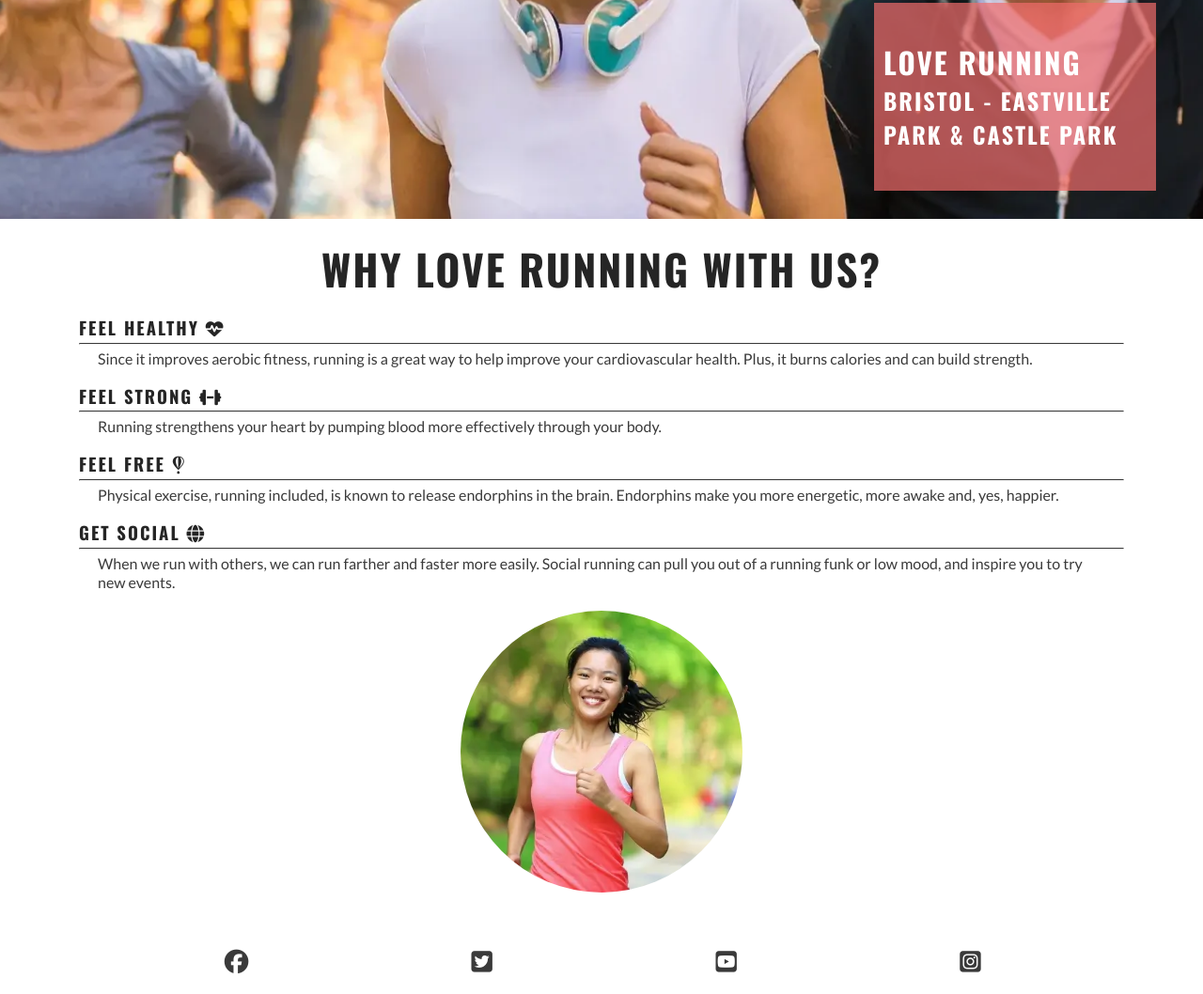
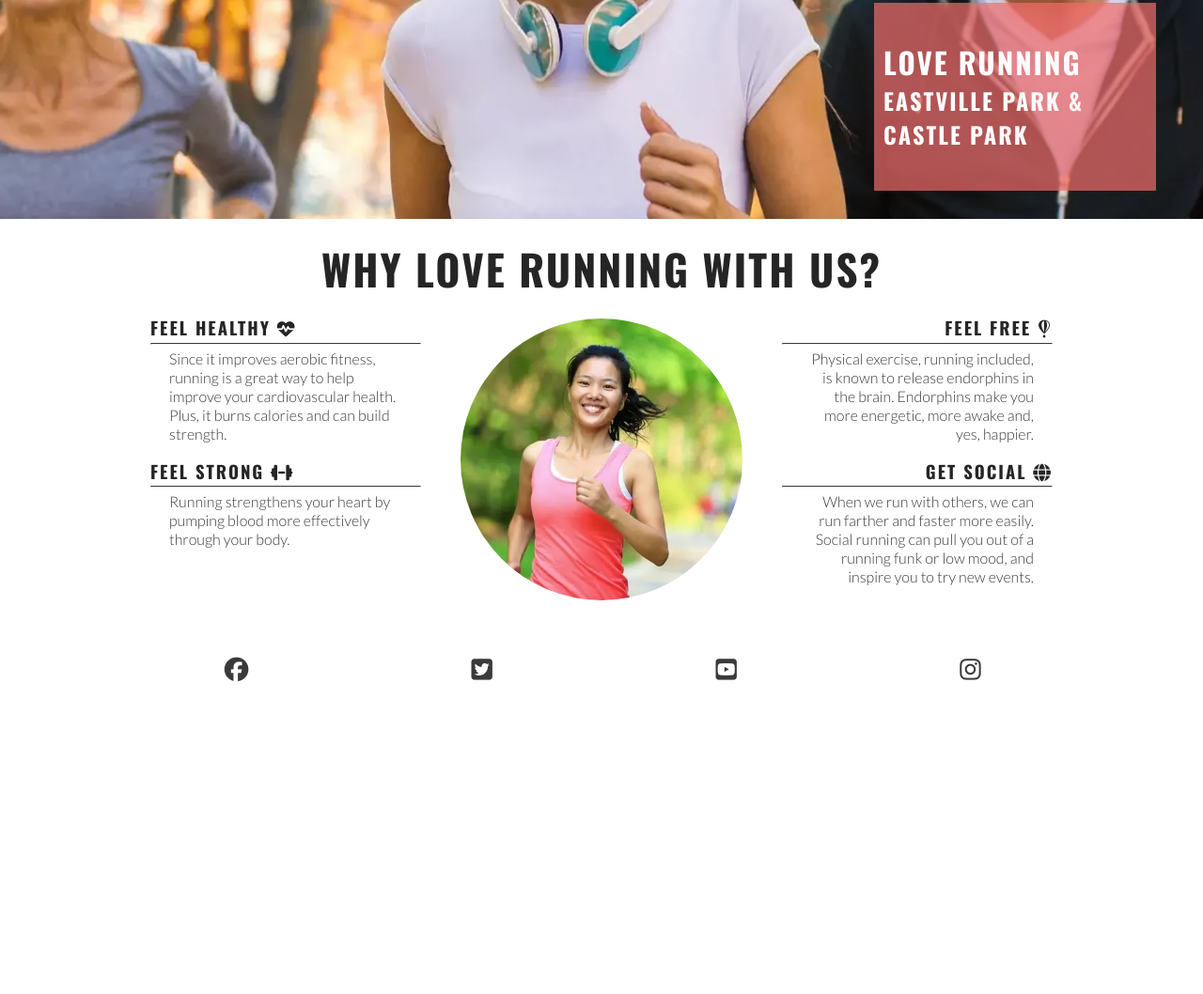
Before and after one commit to skb399/love-running, a plain HTML site: page index.html in a window 1280 px wide. Shown: the part 446-1504 px from the top of the page at 94% size. After the commit the page ends 1193 px from the top, so only its background shows below. Drawn offline with nearby package versions, Linux system fonts and the light colour scheme.

Commit message:
make reasons section responsive

```diff
--- a/assets/css/styles.css
+++ b/assets/css/styles.css
@@ -1,29 +1,27 @@
-/*Google Fonts Import*/
-@import url("https://fonts.googleapis.com/css2?family=Oswald:wght@200..700&display=swap");
-@import url("https://fonts.googleapis.com/css2?family=Lato:ital,wght@0,100;0,300;0,400;0,700;0,900;1,100;1,300;1,400;1,700;1,900&family=Oswald:wght@200..700&display=swap");
+/* Google fonts import */
+@import url('https://fonts.googleapis.com/css2?family=Lato:wght@300&family=Oswald:wght@200;300;400;500;600;700&display=swap');
 
-/* Wildcard selector to overide default added by browser */
+/* Asterisk wildcard selector to override default styles added by the browser */
 * {
+    padding: 0;
     margin: 0;
-    padding: 0;
     box-sizing: border-box;
 }
 
-/* General Styles */
-
+/* General styles */
 body {
     min-height: 100vh;
     display: flex;
     flex-direction: column;
-    /*Generic project styles*/
+    /* Generic project styles */
     color: #3a3a3a;
-    font-family: lato, sans-serif;
+    font-family: 'Lato', sans-serif;
 }
 
 h1,
 h2,
 h3 {
-    font-family: "Oswald", sans-serif;
+    font-family: 'Oswald', sans-serif;
     text-transform: uppercase;
     letter-spacing: 2px;
     color: #252525;
@@ -47,12 +45,10 @@ header a {
     color: inherit;
 }
 
-
-
 #menu {
-    list-style-type: none;
     font-size: 110%;
     letter-spacing: 4px;
+    list-style-type: none;
 }
 
 #menu>li {
@@ -60,7 +56,7 @@ header a {
 }
 
 .active {
-    border-bottom: #3a3a3a 1px solid;
+    border-bottom: 1px solid #3a3a3a;
 }
 
 /* Navbar styles with dropdown toggle */
@@ -75,7 +71,7 @@ nav {
     top: 100%;
 }
 
-/* Nav Toggle Button */
+/* Nav toggle */
 #nav-toggle:checked~nav {
     display: block;
 }
@@ -88,26 +84,24 @@ nav {
     font-size: 2rem;
 }
 
-
-/* Main Content */
+/* Main content */
 main {
-
-    /*make main element take up any surplus space to push footer to bottom*/
+    /* Make main element take up any surplus space to push footer down */
     flex: 1 0 auto;
     margin-top: 47px;
 }
 
-/* Hero Section */
+/* Hero section */
 #hero {
     height: 600px;
     width: 100%;
-    background: url(../images/hero-image.webp) no-repeat center center/cover;
+    background: url("../images/hero-image.webp") no-repeat center center/cover;
     position: relative;
 }
 
 #cover-text {
-    /*final rgba value adds transparency to background*/
-    background-color: rgba(241, 109, 107, 0.7);
+    /* Final rgba value sets the opacity so it is semi-transparent */
+    background-color: rgba(241, 109, 107, .7);
     font-size: 130%;
     position: absolute;
     bottom: 30px;
@@ -122,8 +116,52 @@ main {
     color: #ffffff;
 }
 
-/*Footer */
+/* Reasons section */
+#reasons {
+    width: 90%;
+    margin: 20px auto;
+}
 
+#reasons h2 {
+    margin-bottom: 20px;
+    text-align: center;
+    font-size: 280%;
+}
+
+#benefits-physical>div,
+#benefits-mental>div {
+    line-height: 20px;
+    margin-bottom: 20px;
+}
+
+#benefits p {
+    padding: 0 20px;
+}
+
+#benefits hr {
+    border-top: 1px solid #3a3a3a;
+    margin: 5px 0;
+}
+
+#circle-cover-bg {
+    /*I previously used background-image but this didn't work as image was zoomed in*/
+    background: url('../images/reasons-image.webp') no-repeat top center / cover;
+    height: 90vw;
+    width: 90vw;
+    margin-bottom: 20px;
+    /* Makes the square image into a circle */
+    border-radius: 50%;
+    max-width: 300px;
+    max-height: 300px;
+}
+
+#benefits-image {
+    display: flex;
+    align-items: center;
+    justify-content: center;
+}
+
+/* Footer */
 #social-networks {
     text-align: center;
     padding: 20px 0;
@@ -136,20 +174,18 @@ main {
     font-size: 160%;
     padding: 5%;
     color: #3a3a3a;
-
 }
 
 /* Media query: tablets and larger (768px and up) */
 @media screen and (min-width: 768px) {
 
-    /* Header adjustments for larger screens */
+    /* Header */
     nav {
         display: block;
         position: relative;
         box-shadow: none;
         width: fit-content;
         padding-right: 1rem;
-
     }
 
     #menu {
@@ -170,74 +206,70 @@ main {
         margin: 0 0.5rem;
     }
 
-    /*Main Content */
-
+    /* Main content */
     main {
-        /*push main content down to accomodate larger header*/
+        /* Push main content down to accommodate larger header */
         margin-top: 79px;
     }
 
-    /* Hero Section adjustments for larger screens */
+    /* Hero */
     #cover-text {
         width: 300px;
         right: 50px;
     }
+
+    /* Reasons section */
+    #benefits-physical,
+    #benefits-mental {
+        display: flex;
+        flex-direction: column;
+        width: 100%;
     }
 
-/* Media query: laptops and larger (992px and up) */
+    #benefits-physical>div,
+    #benefits-mental>div {
+        width: 75%;
+    }
 
-@media screen and (min-width: 992px) {
-    #menu a:hover {
-        border-bottom: #3a3a3a 1px solid;
+    #benefits-mental>div {
+        text-align: end;
+        align-self: flex-end;
     }
 
 }
 
-/* Reasons Section */
-
-#reasons {
-    width: 90%;
-    margin: 20px auto;
+/* Large devices (laptops and desktops, 992px and up) */
+@media screen and (min-width: 992px) {
+    #menu a:hover {
+        border-bottom: 1px solid #3a3a3a;
+    }
 }
 
-#reasons>h2 {
-    font-size: 280%;
-    text-align: center;
-    margin-bottom: 20px;
+@media screen and (min-width: 1200px) {
+
+    /* Reasons section */
+    #benefits {
+        display: flex;
+        flex-direction: row;
     }
 
-
-#benefits-mental>div,
-#benefits-physical>div {
-    margin: 20px;
-    line-height: 20px;
-}
-
-
-#benefits p {
-    padding: 0 20px;
-}
-
-hr {
-    border-top: 1px solid #3a3a3a;
-    margin: 5px 0;
-
-}
-
-#circle-cover-bg {
-    background: url('../images/reasons-image.webp') no-repeat top center / cover;
-    height: 90vw;
-    width: 90vw;
-    margin-bottom: 20px;
-    /*Makes the square into a circle*/
-    border-radius: 50%;
-    max-width: 300px;
-    max-height: 300px;
-
+    #benefits>div {
+        flex: 1;
     }
 
     #benefits-image {
-    display: flex;
-    align-items: center;
-    justify-content: center;
+        order: 0
     }
+
+    #benefits-mental {
+        order: 1;
+    }
+
+    #benefits-mental>div {
+        align-self: flex-start;
+    }
+
+    #benefits-physical>div {
+        align-self: flex-end;
+    }
+}
--- a/index.html
+++ b/index.html
@@ -3,20 +3,21 @@
 
 <head>
     <meta charset="UTF-8">
+    <meta http-equiv="X-UA-Compatible" content="IE=edge">
     <meta name="viewport" content="width=device-width, initial-scale=1.0">
-    <!-- Meta tags for search engines-->
+    <!-- Meta tags for search engines -->
     <meta name="description"
-        content="Love Running - Club for runners in Dublin, Ireland. Urban running, trail running. Dublin docklands and Pheonix park.">
-    <meta name="keywords" content="love running, run, running club, runners, Ireland, Dublin, sports, exercise">
+        content="Love Running. Club for runners in Dublin, Ireland. Urban running, trail running. Dublin docklands and Phoenix Park">
+    <meta name="keywords" content="love running, run, running club, runners, Ireland, Dublin, sport, exercise">
     <!-- Title -->
     <title>Love Running</title>
-    <!-- Favicon-->
+    <!-- Favicon -->
     <link rel="apple-touch-icon" sizes="180x180" href="assets/favicon/apple-touch-icon.png">
     <link rel="icon" type="image/png" sizes="32x32" href="assets/favicon/favicon-32x32.png">
     <link rel="icon" type="image/png" sizes="16x16" href="assets/favicon/favicon-16x16.png">
-    <!-- Link styles to css-->
+    <!-- Stylesheet -->
     <link rel="stylesheet" href="assets/css/styles.css">
-
+</head>
 
 <body>
     <!-- Header -->
@@ -24,91 +25,92 @@
         <a href="index.html">
             <h1 id="logo">Love Running</h1>
         </a>
-        <input type="checkbox" id="nav-toggle" />
-        <label for="nav-toggle" class="nav-toggle-label"><i class="fa-solid fa-bars"></i></label>
+        <input type="checkbox" id="nav-toggle" name="nav-toggle">
+        <label for="nav-toggle" class="nav-toggle-label">
+            <i class="fa-solid fa-bars"></i>
+        </label>
         <nav>
             <ul id="menu">
-                <li> <a href="index.html" class="active">Home</a></li>
-                <li> <a href="gallery.html">Gallery</a></li>
-                <li> <a href="signup.html">Sign Up</a></li>
+                <li><a href="index.html" class="active">Home</a></li>
+                <li><a href="gallery.html">Gallery</a></li>
+                <li><a href="signup.html">Sign Up</a></li>
             </ul>
         </nav>
     </header>
+
     <!-- Main content -->
     <main>
         <section id="hero">
             <div id="cover-text">
                 <h2>Love Running</h2>
-                <h3>Bristol - Eastville Park & Castle Park</h3>
+                <h3>Eastville Park & Castle Park</h3>
             </div>
-
         </section>
-        <!-- Reasons Section -->
         <section id="reasons">
-            <h2>Why Love Running with Us?</h2>
+            <h2>Why love running with us?</h2>
             <div id="benefits">
                 <div id="benefits-physical">
                     <div>
-                        <h3>FEEL HEALTHY <i class="fa-solid fa-heartbeat"></i></h3>
+                        <h3>Feel healthy <i class="fa-solid fa-heart-pulse"></i></h3>
                         <hr>
                         <p>Since it improves aerobic fitness, running is a great way to help improve your cardiovascular
                             health. Plus, it burns calories and can build strength.</p>
                     </div>
                     <div>
-                        <h3>FEEL STRONG <i class="fa-solid fa-dumbbell"></i></h3>
+                        <h3>Feel strong <i class="fa-solid fa-dumbbell"></i></h3>
                         <hr>
                         <p>Running strengthens your heart by pumping blood more effectively through your body.</p>
                     </div>
                 </div>
                 <div id="benefits-mental">
                     <div>
-                        <h3>FEEL FREE <i class="fa-brands fa-fly"></i></h3>
+                        <h3>Feel free <i class="fa-brands fa-fly"></i></h3>
                         <hr>
                         <p>Physical exercise, running included, is known to release endorphins in the brain. Endorphins
-                            make
-                            you more energetic, more awake and, yes, happier.</p>
+                            make you more energetic, more awake and, yes, happier.</p>
                     </div>
-
                     <div>
-                        <h3>GET SOCIAL <i class="fa-solid fa-globe"></i></h3>
+                        <h3>Get social <i class="fa-solid fa-globe"></i></h3>
                         <hr>
-                        <p>When we run with others, we can run farther and faster more easily. Social running can
-                            pull
-                            you
-                            out of a running funk or low mood, and inspire you to try new events.</p>
-                    </div>
-                    <div id="benefits-image">
-                        <div id="circle-cover-bg"></div>
+                        <p>When we run with others, we can run farther and faster more easily. Social running can pull
+                            you out of a running funk or low mood, and inspire you to try new events.</p>
                     </div>
                 </div>
-
+                <div id="benefits-image">
+                    <div id="circle-cover-bg"></div>
+                </div>
             </div>
         </section>
+    </main>
 
-    </main>
     <!-- Footer -->
     <footer>
         <ul id="social-networks">
-            <li><a href="http://facebook.com/" target="_blank" rel="noopener"
-                    aria-label="Visit our Facebook page (opens in new tab)"><i class="fa-brands fa-facebook"></i></a>
+            <li>
+                <a href="https://www.facebook.com/" target="_blank" rel="noopener"
+                    aria-label="Visit our Facebook page (opens in a new tab)">
+                    <i class="fa-brands fa-facebook"></i></a>
             </li>
-            <li><a href="http://twitter.com/" target="_blank" rel="noopener"
-                    aria-label="Visit our Twitter page (opens in new tab)"><i
-                        class="fa-brands fa-square-twitter"></i></a>
+            <li>
+                <a href="https://www.twitter.com/" target="_blank" rel="noopener"
+                    aria-label="Visit our Twitter page (opens in a new tab)">
+                    <i class="fa-brands fa-twitter-square"></i></a>
             </li>
-            <li><a href="http://youtube.com/" target="_blank" rel="noopener"
-                    aria-label="Visit our YouTube page (opens in new tab)"><i
-                        class="fa-brands fa-square-youtube"></i></a>
+            <li>
+                <a href="https://www.youtube.com/" target="_blank" rel="noopener"
+                    aria-label="Visit our YouTube page (opens in a new tab)">
+                    <i class="fa-brands fa-youtube-square"></i></a>
             </li>
-            <li><a href="http://instagram.com/" target="_blank" rel="noopener"
-                    aria-label="Visit our Instagram page (opens in new tab)"><i
-                        class="fa-brands fa-square-instagram"></i></a>
+            <li>
+                <a href="https://www.instagram.com/" target="_blank" rel="noopener"
+                    aria-label="Visit our Instagram page (opens in a new tab)">
+                    <i class="fa-brands fa-instagram"></i></a>
             </li>
         </ul>
     </footer>
-    <!-- Font Awesome link for icons (good practice to place this at the bottom in footer so browser loads rest of html file first) -->
-    <script src="https://kit.fontawesome.com/52eb9186ee.js" crossorigin="anonymous"></script>
+
+    <!-- Font Awesome kit -->
+    <script src="https://kit.fontawesome.com/3b20d96fa9.js" crossorigin="anonymous"></script>
 </body>
 
-
 </html>
```
Lines whose indentation alone changed are shown as unchanged.
